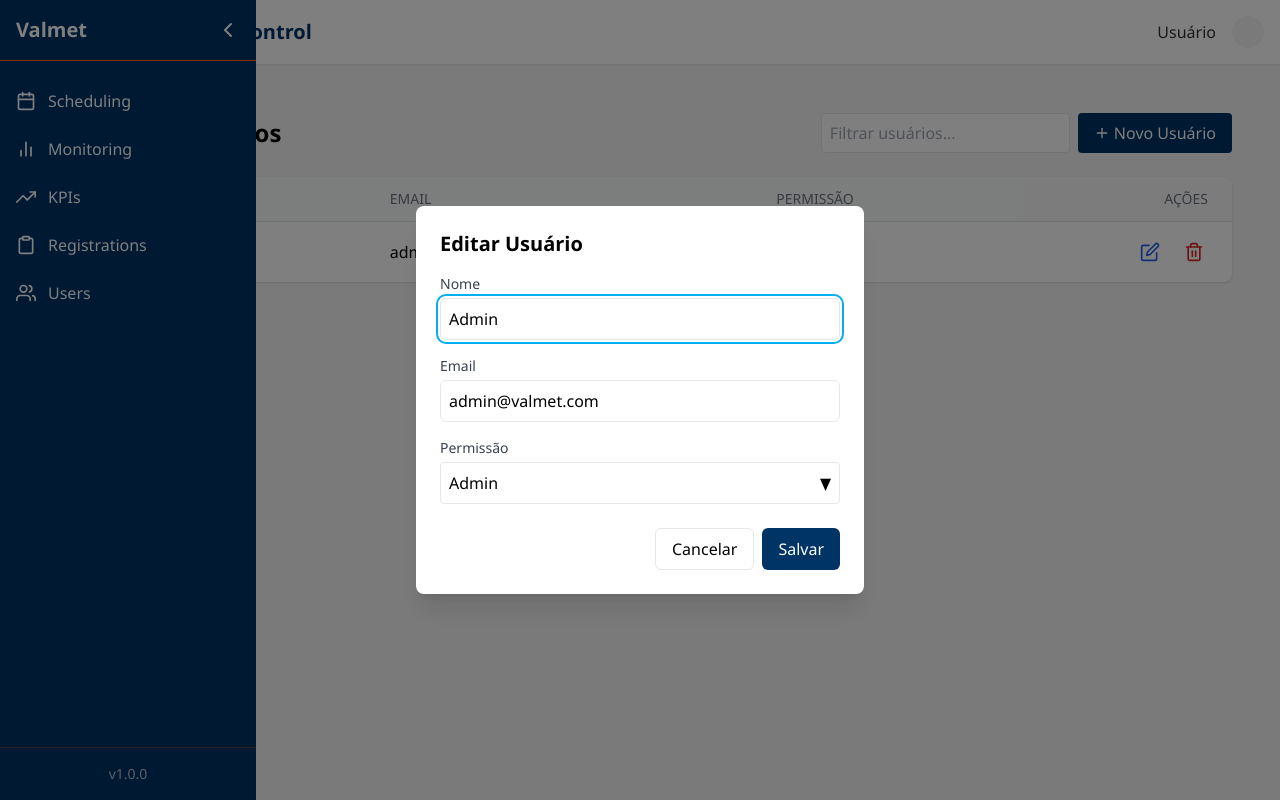
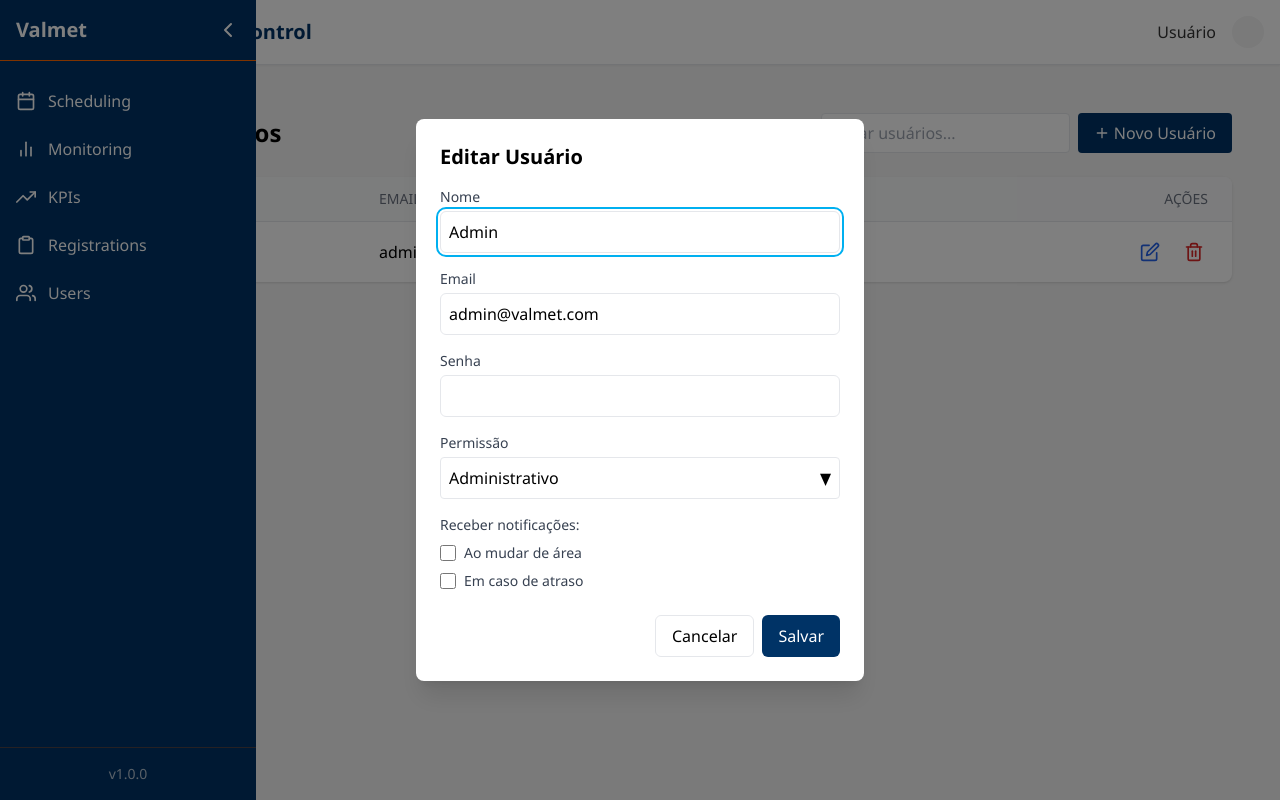
Before and after one commit to Ericferraz15/avaliacao, a React (Vite) app: page /usuarios in a window 1280 px wide. Both pictures are taken after a click on the button 1150 px from the left and 252 px from the top of the page. Built offline with nearby package versions, Linux system fonts and the light colour scheme.

Commit message:
Atualiza o cadastro do usuário com apenas duas permissões e com configurações para o recebimento de notificações

```diff
--- a/src/pages/Usuarios.jsx
+++ b/src/pages/Usuarios.jsx
@@ -2,11 +2,19 @@ import { useState } from "react";
 import FiltrableDropdown from "../components/FiltrableDropdown";
 import { FiEdit, FiTrash2, FiPlus } from "react-icons/fi"; // Ícones importados
 
-const permissoes = ["Admin", "Gerente", "Supervisor", "Técnico"];
+const permissoes = ["Administrativo", "Operacional"]; // Updated permissions
 
 export default function Usuarios() {
   const [usuarios, setUsuarios] = useState([
-    { id: 1, nome: "Admin", email: "admin@valmet.com", permissao: "Admin" },
+    {
+      id: 1,
+      nome: "Admin",
+      email: "admin@valmet.com",
+      permissao: "Administrativo", // Updated default permission
+      password: "",
+      notificarMudancaArea: false,
+      notificarAtraso: false,
+    },
   ]);
 
   const [isModalOpen, setIsModalOpen] = useState(false);
@@ -14,7 +22,11 @@ export default function Usuarios() {
   const [filter, setFilter] = useState("");
 
   const handleSave = () => {
-    if (editUsuario?.nome.trim() && editUsuario?.email.trim()) {
+    if (
+      editUsuario?.nome.trim() &&
+      editUsuario?.email.trim() &&
+      editUsuario?.password
+    ) {
       if (editUsuario.id) {
         setUsuarios(
           usuarios.map((u) => (u.id === editUsuario.id ? editUsuario : u))
@@ -44,7 +56,14 @@ export default function Usuarios() {
           />
           <button
             onClick={() => {
-              setEditUsuario({ nome: "", email: "", permissao: "Técnico" });
+              setEditUsuario({
+                nome: "",
+                email: "",
+                permissao: "Operacional", // Updated default permission for new users
+                password: "",
+                notificarMudancaArea: false,
+                notificarAtraso: false,
+              });
               setIsModalOpen(true);
             }}
             className="bg-valmet-blue text-white px-4 py-2 rounded h-10 hover:bg-blue-700 flex items-center gap-1"
@@ -171,16 +190,79 @@ export default function Usuarios() {
 
                 <div>
                   <label className="block text-sm font-medium text-gray-700 mb-1">
+                    Senha
+                  </label>
+                  <input
+                    type="password"
+                    className="w-full border rounded-md p-2"
+                    value={editUsuario?.password || ""}
+                    onChange={(e) =>
+                      setEditUsuario({
+                        ...editUsuario,
+                        password: e.target.value,
+                      })
+                    }
+                  />
+                </div>
+
+                <div>
+                  <label className="block text-sm font-medium text-gray-700 mb-1">
                     Permissão
                   </label>
                   <FiltrableDropdown
                     options={permissoes}
-                    selected={editUsuario?.permissao || "Técnico"}
+                    selected={editUsuario?.permissao || "Operacional"} // Updated default
                     onSelect={(value) =>
                       setEditUsuario({ ...editUsuario, permissao: value })
                     }
                     className="w-full"
                   />
+                </div>
+
+                <div className="space-y-2">
+                  <label className="block text-sm font-medium text-gray-700 mb-1">
+                    Receber notificações:
+                  </label>
+                  <div className="flex items-center">
+                    <input
+                      type="checkbox"
+                      id="notificarMudancaArea"
+                      checked={editUsuario?.notificarMudancaArea || false}
+                      onChange={(e) =>
+                        setEditUsuario({
+                          ...editUsuario,
+                          notificarMudancaArea: e.target.checked,
+                        })
+                      }
+                      className="h-4 w-4 text-valmet-blue focus:ring-valmet-blue border-gray-300 rounded"
+                    />
+                    <label
+                      htmlFor="notificarMudancaArea"
+                      className="ml-2 block text-sm text-gray-700"
+                    >
+                      Ao mudar de área
+                    </label>
+                  </div>
+                  <div className="flex items-center">
+                    <input
+                      type="checkbox"
+                      id="notificarAtraso"
+                      checked={editUsuario?.notificarAtraso || false}
+                      onChange={(e) =>
+                        setEditUsuario({
+                          ...editUsuario,
+                          notificarAtraso: e.target.checked,
+                        })
+                      }
+                      className="h-4 w-4 text-valmet-blue focus:ring-valmet-blue border-gray-300 rounded"
+                    />
+                    <label
+                      htmlFor="notificarAtraso"
+                      className="ml-2 block text-sm text-gray-700"
+                    >
+                      Em caso de atraso
+                    </label>
+                  </div>
                 </div>
               </div>
 
```
